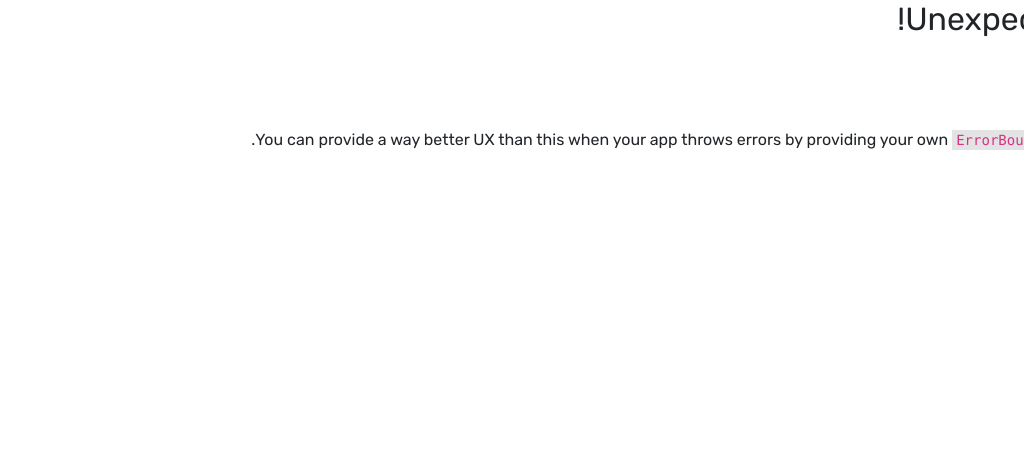
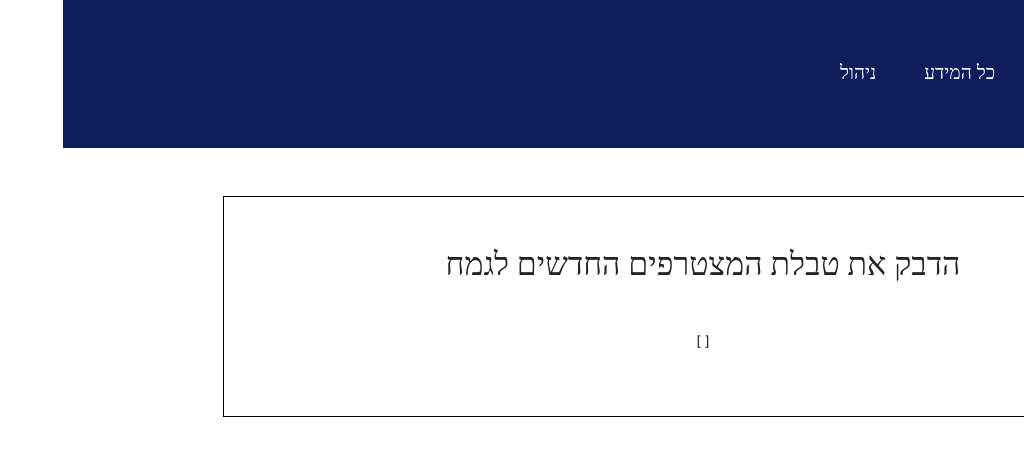
Before and after one commit to ShalomPrinz/gmah, a React (Vite) app in the folder frontend/: page /manage/add-many in a window 1280 px wide. Before the commit this address had no page. Shown: the top 456 px of the page, without its empty margins (256-1280 px from the left). Built offline with nearby package versions, Linux system fonts and the light colour scheme.

Commit message:
New Feature: paste Microsoft Word table to add multiple families without typing their details one by one

```diff
--- a/frontend/src/App.css
+++ b/frontend/src/App.css
@@ -16,12 +16,14 @@
 .button-style {
   background-color: rgb(35, 141, 173);
   border: none;
-  color: white;
+  color: var(--default-color);
+  text-decoration: none;
   transition: transform 0.5s;
 }
 
 .button-style:hover {
   box-shadow: inset 0 0 0 5px black;
+  color: var(--default-color);
   transform: scale(1.1);
 }
 
--- a/frontend/src/components/index.ts
+++ b/frontend/src/components/index.ts
@@ -1,5 +1,5 @@
 import ConditionalList from "./ConditionalList";
-import Form from "./Form/Form"
+import Form from "./Form/Form";
 import Navbar from "./Navbar/Navbar";
 import RadioMenu from "./RadioMenu";
 import Table from "./Table/Table";
--- /dev/null
+++ b/frontend/src/pages/AddManyFamilies.tsx
@@ -0,0 +1,49 @@
+import { useState } from "react";
+import { toast } from "react-toastify";
+
+import {
+  TABLE_FORMAT_VALID,
+  isString,
+  parseTable,
+  validateTableFormat,
+} from "../util";
+
+function AddManyFamilies() {
+  const [table, setTable] = useState<any[]>([]);
+
+  const handlePaste = (event: any) => {
+    const parsedTable = parsePastedData(event);
+    if (parsedTable) {
+      setTable(parsedTable);
+    }
+  };
+
+  return (
+    <main
+      className="w-75 my-5 mx-auto p-5 text-center"
+      onPaste={handlePaste}
+      style={{ border: "1px solid black" }}
+    >
+      <h2 className="mb-5">הדבק את טבלת המצטרפים החדשים לגמח</h2>
+      <pre>{JSON.stringify(table)}</pre>
+    </main>
+  );
+}
+
+function parsePastedData(event: any) {
+  const pastedData = event?.clipboardData?.getData("text/plain");
+  if (!pastedData || !isString(pastedData)) {
+    toast.error("קרתה תקלה בניסיון לקבל את המידע שהודבק");
+    return null;
+  }
+
+  const validationResult = validateTableFormat(pastedData);
+  if (validationResult != TABLE_FORMAT_VALID) {
+    toast.error(validationResult);
+    return null;
+  }
+
+  return parseTable(pastedData);
+}
+
+export default AddManyFamilies;
--- a/frontend/src/pages/FamilyManager.tsx
+++ b/frontend/src/pages/FamilyManager.tsx
@@ -1,22 +1,42 @@
 import Row from "react-bootstrap/Row";
-import { useNavigate } from "react-router-dom";
+import { Link } from "react-router-dom";
+import { ConditionalList } from "../components";
+
+interface Operation {
+  id: number;
+  description: string;
+  url: string;
+}
+
+const operations = [
+  {
+    id: 0,
+    description: "הוסף משפחה",
+    url: "add",
+  },
+  {
+    id: 1,
+    description: "הוסף מתוך טבלת Word",
+    url: "add-many",
+  },
+];
+
+function operationCallback({ description, url }: Operation) {
+  return (
+    <Link className="fs-1 mx-auto p-4 button-style rounded w-25" to={url}>
+      {description}
+    </Link>
+  );
+}
 
 function FamilyManager() {
-  const navigate = useNavigate();
-
   return (
     <main className="container text-center mx-auto">
       <Row>
         <h1 className="my-5">ניהול וארגון משפחות</h1>
       </Row>
       <Row>
-        <button
-          className="fs-1 mx-auto p-4 button-style rounded w-25"
-          onClick={() => navigate("add")}
-          type="button"
-        >
-          הוסף משפחה
-        </button>
+        <ConditionalList itemCallback={operationCallback} list={operations} />
       </Row>
     </main>
   );
--- a/frontend/src/pages/Router.tsx
+++ b/frontend/src/pages/Router.tsx
@@ -11,6 +11,7 @@ import Home from "./Home";
 import Families from "./Families";
 import FamilyManager from "./FamilyManager";
 import AddFamily from "./AddFamily";
+import AddManyFamilies from "./AddManyFamilies";
 
 const Header = () => (
   <>
@@ -27,6 +28,7 @@ const router = createBrowserRouter(
       <Route path="manage">
         <Route index element={<FamilyManager />} />
         <Route path="add" element={<AddFamily />} />
+        <Route path="add-many" element={<AddManyFamilies />} />
       </Route>
     </Route>
   )
--- /dev/null
+++ b/frontend/src/util/index.ts
@@ -0,0 +1,2 @@
+export { isString } from "./string";
+export { TABLE_FORMAT_VALID, parseTable, validateTableFormat } from "./table";
--- /dev/null
+++ b/frontend/src/util/string.ts
@@ -0,0 +1,9 @@
+function getLines(str: string) {
+  return str.trim().replaceAll("\r", "").split("\n");
+}
+
+function isString(str: any) {
+  return typeof str === "string" || str instanceof String;
+}
+
+export { getLines, isString };
--- /dev/null
+++ b/frontend/src/util/table.ts
@@ -0,0 +1,71 @@
+import { getLines, isString } from "./string";
+
+/**
+ * This util module is meant to support convert Microsoft Word table data
+ * to js array.
+ *
+ * Assumptions:
+ *  - Table rows are divided by "\n"
+ *  - Table cells are divided by "\t"
+ *  - If cell is empty, its string is nothing (= "")
+ */
+
+const MINIMUM_TABLE_LINES = 2; // 1 Header + 1 Content
+const TABLE_HEADERS_NUM = 7; // שם מלא, רחוב, בניין, דירה, קומה,מס' בית, מס' פלאפון
+const TABLE_FORMAT_VALID = "validTable";
+
+/**
+ * Counts cells number in a tableRow string. Empty cells does not count
+ */
+function countCells(tableRow: string) {
+  return tableRow.split("\t").filter((cell) => cell.trim() !== "").length;
+}
+
+/**
+ * Validates "text" is a string, with at least MINIMUM_TABLE_LINES lines
+ * and that the first line has TABLE_HEADERS_NUM cells.
+ *
+ * Returns TABLE_FORMAT_VALID if validation succeed, and error message otherwise.
+ */
+function validateTableFormat(text: any) {
+  if (!isString(text)) {
+    return "הדבקת את הטבלה בצורה שגויה. העתק את הטבלה ישירות מוורד, באמצעות בחירת כל תאי הטבלה";
+  }
+
+  const lines = getLines(text);
+  if (lines.length < MINIMUM_TABLE_LINES) {
+    return 'על מנת להכניס משפחות לגמ"ח דרך טבלה, על הטבלה להכיל לפחות משפחה אחת';
+  }
+
+  const cellsInFirstLine = countCells(lines[0]);
+  if (cellsInFirstLine != TABLE_HEADERS_NUM) {
+    return `השורה הראשונה בטבלה צריכה להכיל ${TABLE_HEADERS_NUM} כותרות, אך יש בה ${cellsInFirstLine}`;
+  }
+
+  return TABLE_FORMAT_VALID;
+}
+
+/**
+ * Parses the given string to js array with objects.
+ * Each object in the array represents a row in the table.
+ * Each property of an object represents a cell in the table.
+ * The property key equals to the matching column header,
+ * and the value is the data in the cell itself.
+ */
+function parseTable(text: string) {
+  const lines = getLines(text);
+  const headers = lines[0].split("\t");
+
+  const rows = [];
+  for (let i = 1; i < lines.length; i++) {
+    const cells = lines[i].split("\t");
+
+    const row: { [header: string]: string } = {};
+    headers.forEach((header, index) => (row[header] = cells[index]));
+    rows.push(row);
+  }
+
+  return rows;
+}
+
+export { TABLE_FORMAT_VALID, parseTable, validateTableFormat };
```
